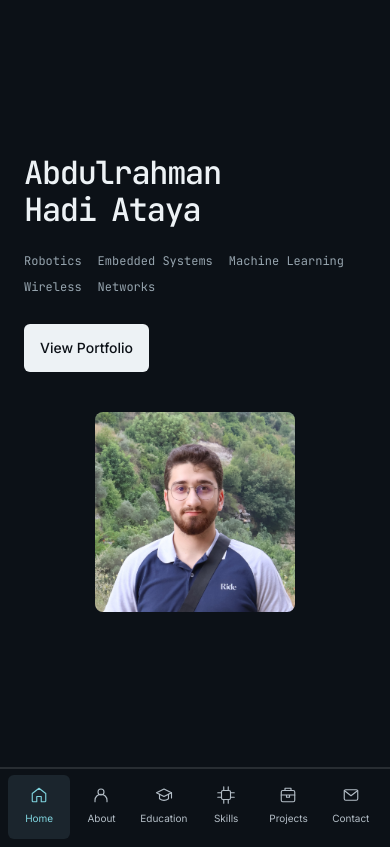
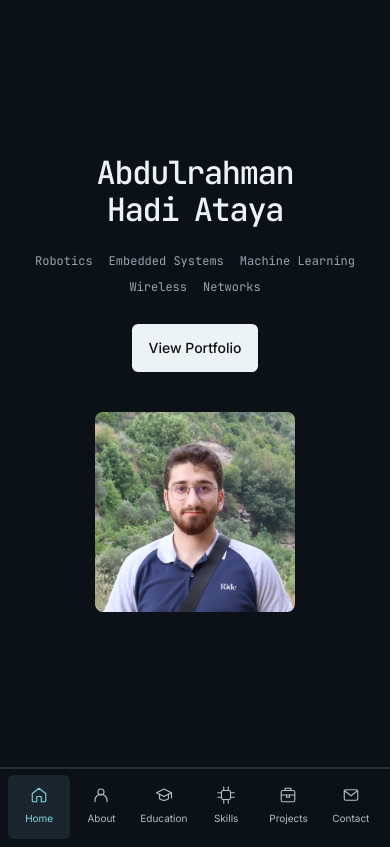
Before and after one commit to Serialize71/mywebsite, a plain HTML site: page index.html in a window 390 px wide. Shown: the top 847 px of the page. Drawn offline with Linux system fonts and the light colour scheme.

Commit message:
Center mobile homepage content

```diff
--- a/style.css
+++ b/style.css
@@ -118,10 +118,11 @@ footer { margin:0 auto; padding:32px max(48px,calc((100vw - 1120px)/2)); display
  .section-title { font-size:28px; margin-bottom:28px; }
  .hero-section { min-height:calc(100svh - 76px); padding-block:48px; }
  .hero-content { display:flex; flex-direction:column; align-items:stretch; gap:40px; }
+ .hero-text { text-align:center; }
  .hero-name { font-size:clamp(28px,8.2vw,40px); line-height:1.15; margin-bottom:24px; }
- .hero-chips { gap:8px 16px; margin-bottom:28px; }
+ .hero-chips { justify-content:center; gap:8px 16px; margin-bottom:28px; }
  .hero-chips .chip { font-size:12px; }
- .hero-actions { gap:16px; }
+ .hero-actions { justify-content:center; gap:16px; }
  .cta-btn { font-size:14px; padding-inline:16px; }
  .hero-portrait-wrap { width:min(200px,70vw); align-self:center; aspect-ratio:1; }
  .about-text,.edu-info { display:block; }
```
